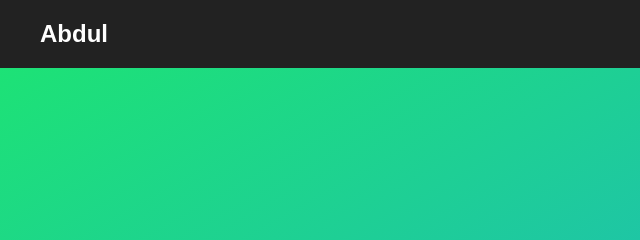
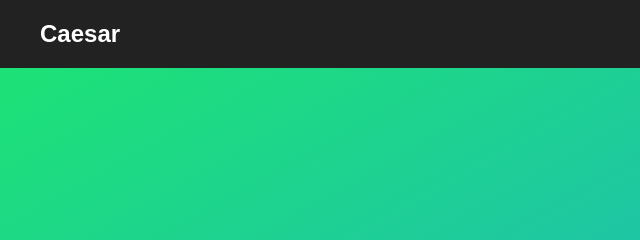
Before and after one commit to Caesar-K7/cv_Caesar, a plain HTML site: page index.html in a window 1280 px wide. Shown: the top 240 px of the page, 0-640 px from the left. Drawn offline with Linux system fonts and the light colour scheme.

Commit message:
Fix HTML structure and content for portfolio page

```diff
--- a/index.html
+++ b/index.html
@@ -11,7 +11,7 @@
     <!-- Header & Navigation -->
     <header id="header">
         <nav>
-        <h1>Abdul</h1>
+        <h1>Caesar</h1>
             <ul>
                 <li><a href="#home">Home</a></li>
                 <li><a href="#about">About</a></li>
```
